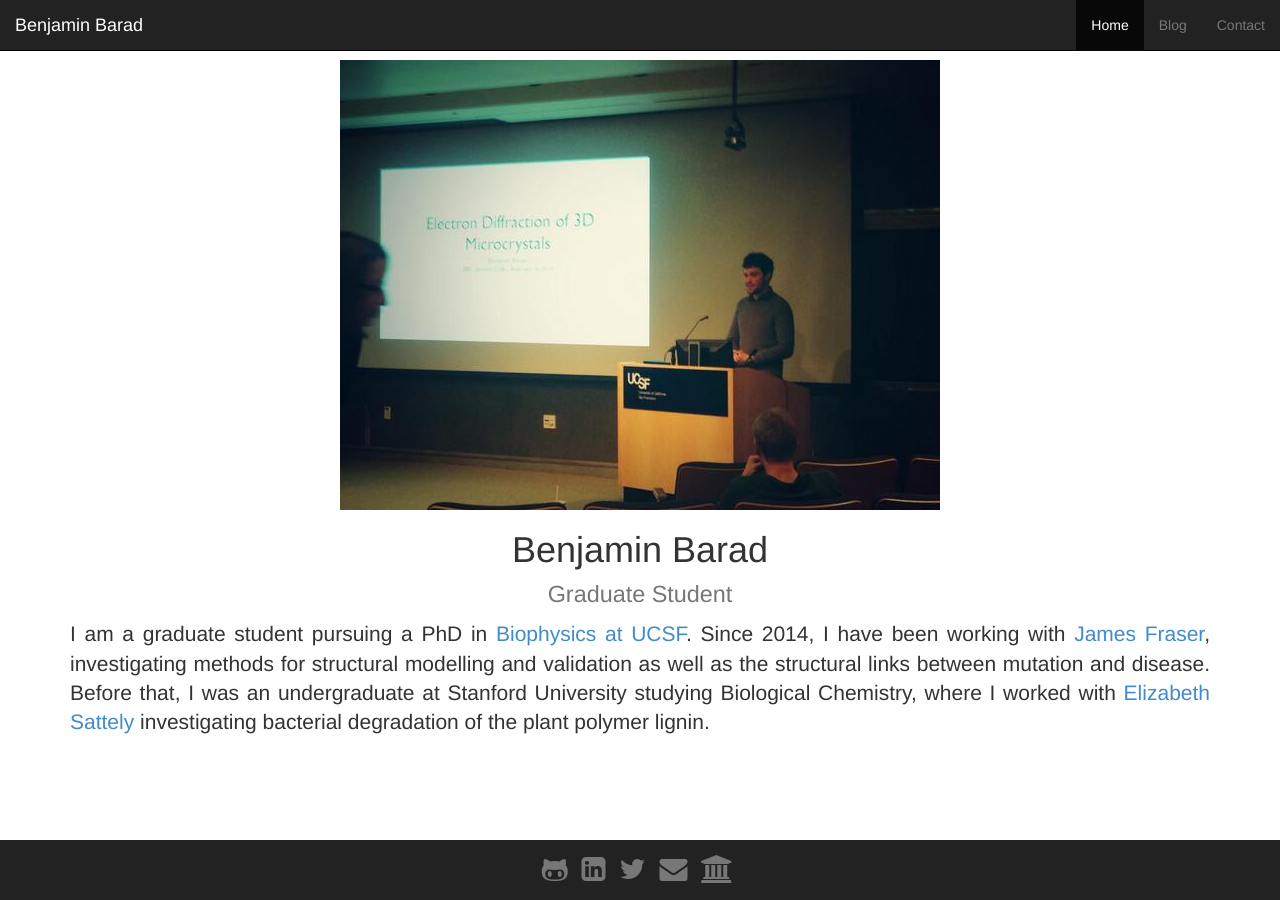
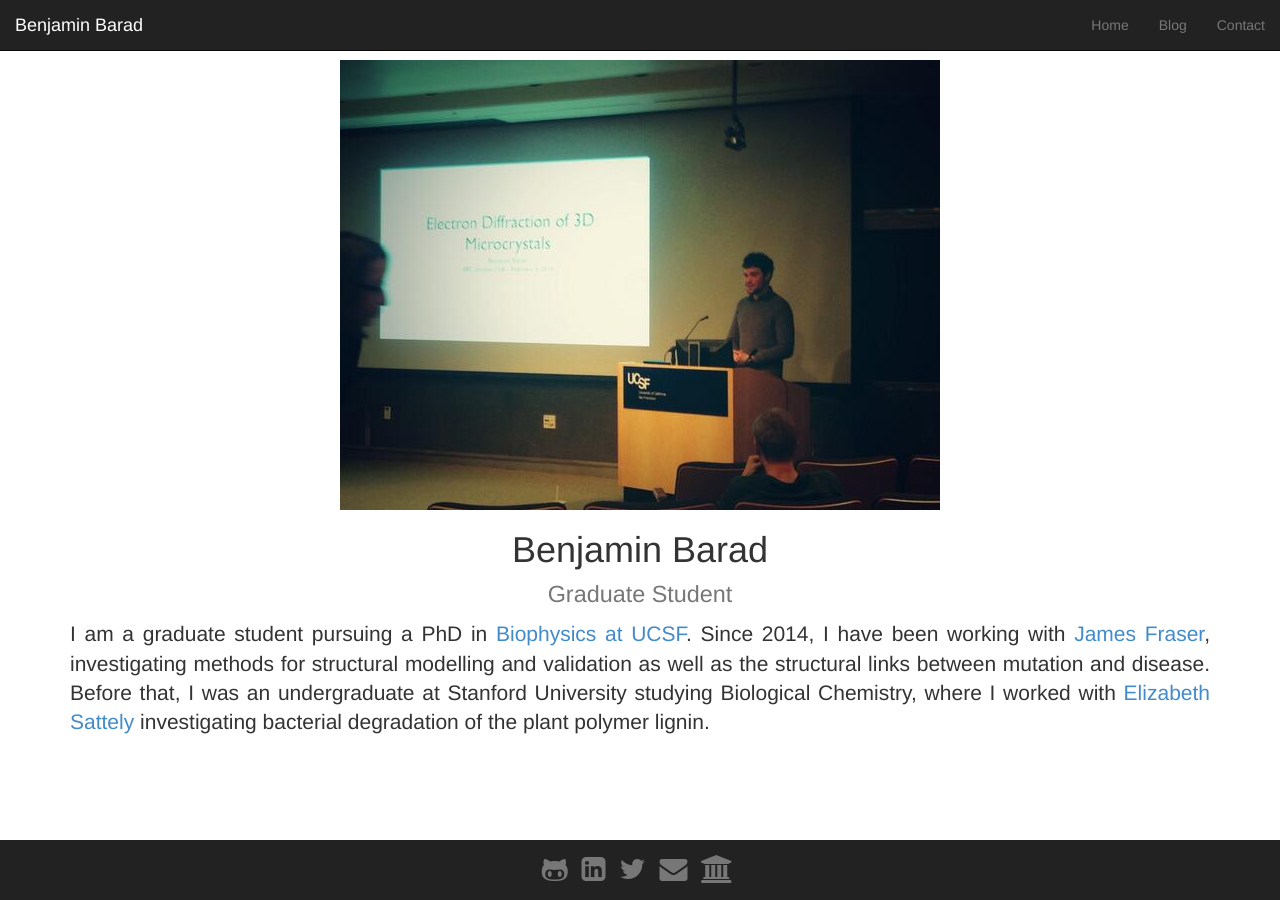
Before and after one commit to bbarad/bbarad.github.io, a Jekyll site: the page built from index.md, in a window 1280 px wide. Built offline with Jekyll 4.4.1, drawn with Linux system fonts in a browser that asks for light colours; nearby versions of some CDN libraries.

Commit message:
Fixed linkedin link and turned off active navbar for now...
For the navbar, I like the gray, but active may come back eventually.
Next step will be to populate the blog and contact pages.

```diff
--- a/_includes/footer.html
+++ b/_includes/footer.html
@@ -3,7 +3,7 @@
         <div class="container">
             <ul class="list-inline">
             <li class="footer-inverse"><a href="http://github.com/bbarad"><i class="fa fa-github-alt fa-2x"></i></a></li>
-            <li class="footer-inverse"><a href="http://linkedin.com/bbarad"><i class="fa fa-linkedin-square fa-2x"></i></a></li>
+            <li class="footer-inverse"><a href="http://linkedin.com/in/bbarad"><i class="fa fa-linkedin-square fa-2x"></i></a></li>
             <li class="footer-inverse"><a href="http://twitter.com/benjaminbarad"><i class="fa fa-twitter fa-2x"></i></a></li>
             <li class="footer-inverse"><a href="mailto:benjamin.barad+website@gmail.com"><i class="fa fa-envelope fa-2x"></i></a></li>
             <li class="footer-inverse"><a href="http://fraserlab.com/"><i class="fa fa-university fa-2x"></i></a></li>
--- a/_includes/header.html
+++ b/_includes/header.html
@@ -34,7 +34,7 @@
         </div>
         <div class="navbar-collapse collapse">
           <ul class="nav navbar-nav navbar-right">
-            <li class="active"><a href="/">Home</a></li>
+            <li><a href="/">Home</a></li>
             <li><a href="/blog">Blog</a></li>
             <li><a href="/contact">Contact</a></li>
           </ul>
```
